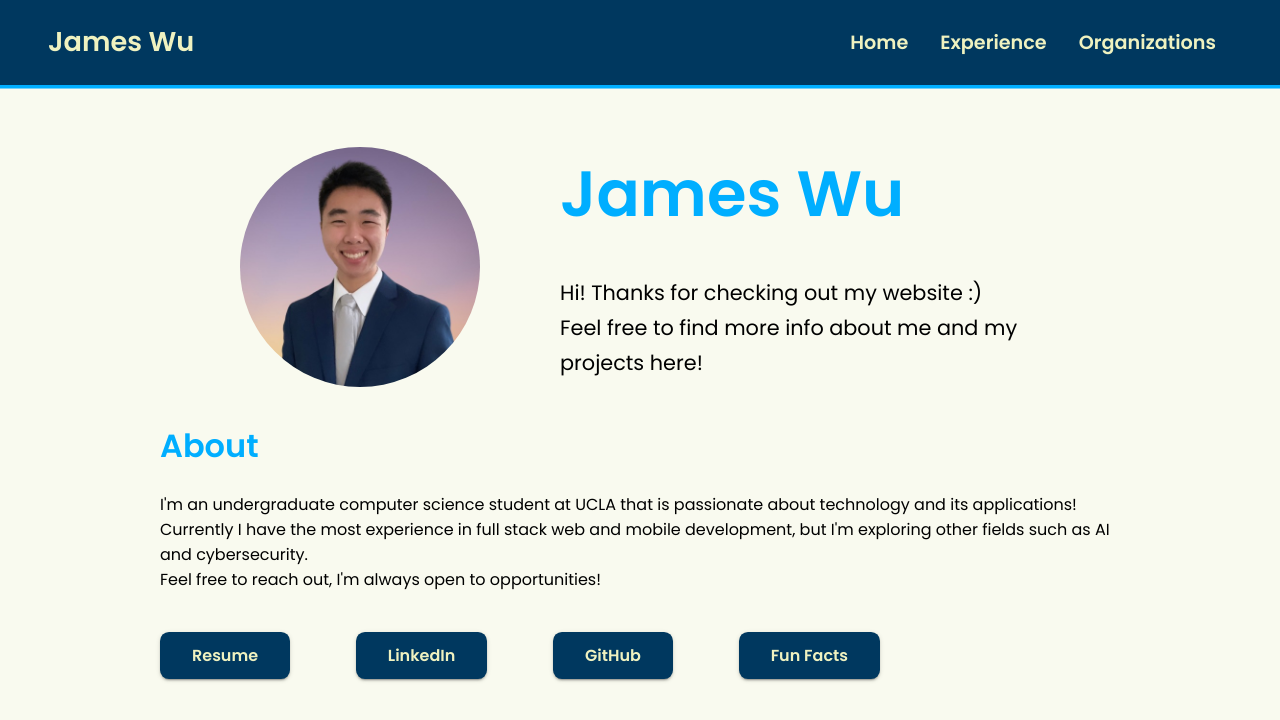
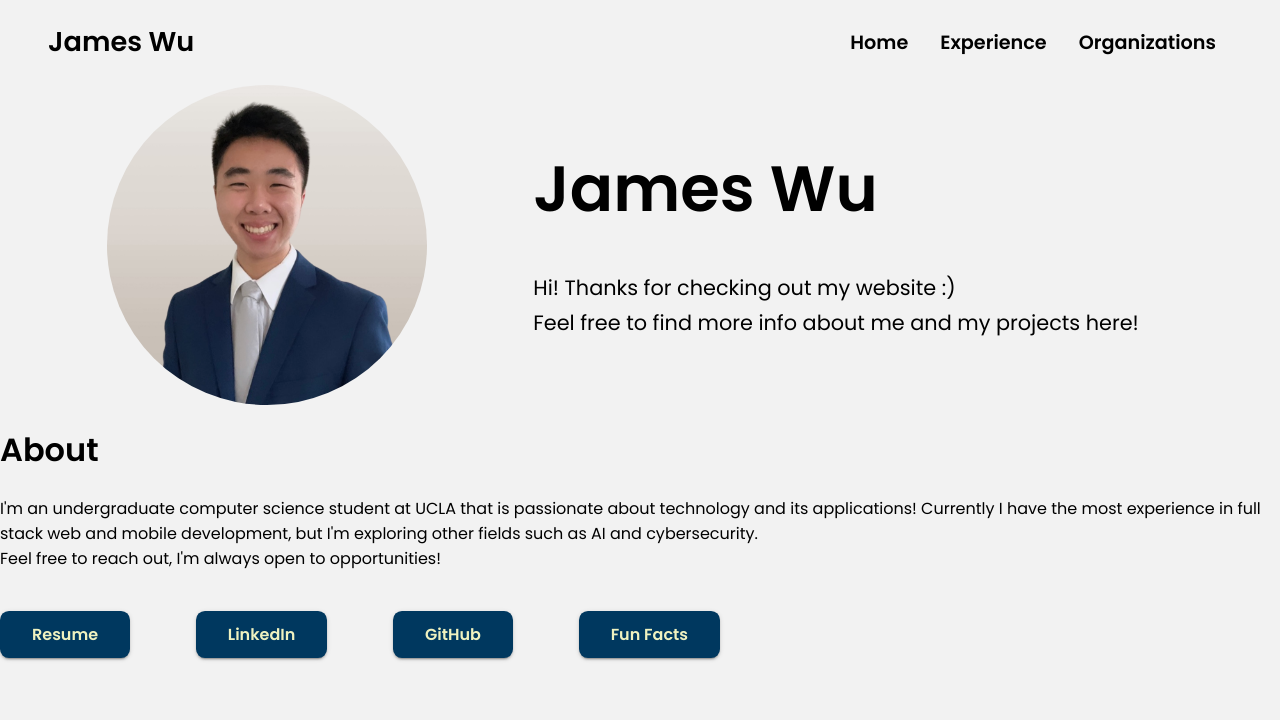
Before and after one commit to jamesmwu/Personal-Website, a React (Create React App) app: page / in a window 1280 px wide. Shown: the top 720 px of the page. Built offline with nearby package versions, Linux system fonts and the light colour scheme.

Commit message:
Some boilerplate

```diff
--- a/src/pages/Home.js
+++ b/src/pages/Home.js
@@ -1,5 +1,5 @@
 import React, { useState } from 'react';
-import Headshot from '../img/Headshot.jpg';
+import Headshot from '../img/LinkedIn_White.png';
 import '../styles/Home.css';
 import StylizedButton from '../components/StylizedButton';
 import Resume from '../data/JamesWu_Resume.pdf';
--- a/src/styles/App.css
+++ b/src/styles/App.css
@@ -1,24 +1,28 @@
 @import url('https://fonts.googleapis.com/css2?family=Poppins:ital,wght@0,300;0,400;0,500;0,600;1,300;1,400;1,500;1,600&display=swap');
 
 * {
-  font-family: Poppins;
+	font-family: Poppins;
 }
 
 :root {
-  --darkBlue: rgb(0, 56, 95);
-  --lightBlue: rgb(0, 174, 255);
-  --cream: rgb(239, 242, 192);
+	/* --darkBlue: rgb(0, 56, 95);
+	--lightBlue: rgb(0, 174, 255);
+	--cream: rgb(239, 242, 192); */
+	--white: rgb(242, 242, 242);
 }
 
 body {
-  margin: 0;
-  background-color: rgb(249, 250, 239);
+	margin: 0;
+	background-color: var(--white);
 }
 
 #content {
-  margin: 3rem 10rem;
+	display: flex;
+	flex-direction: column;
+	align-items: center;
+	justify-content: center;
 }
 
 h1 {
-  color: var(--lightBlue);
+	color: var(--lightBlue);
 }
```
Also changed, not shown: src/img/Headshot.jpg (deleted), src/img/LinkedIn_White.png (added).
